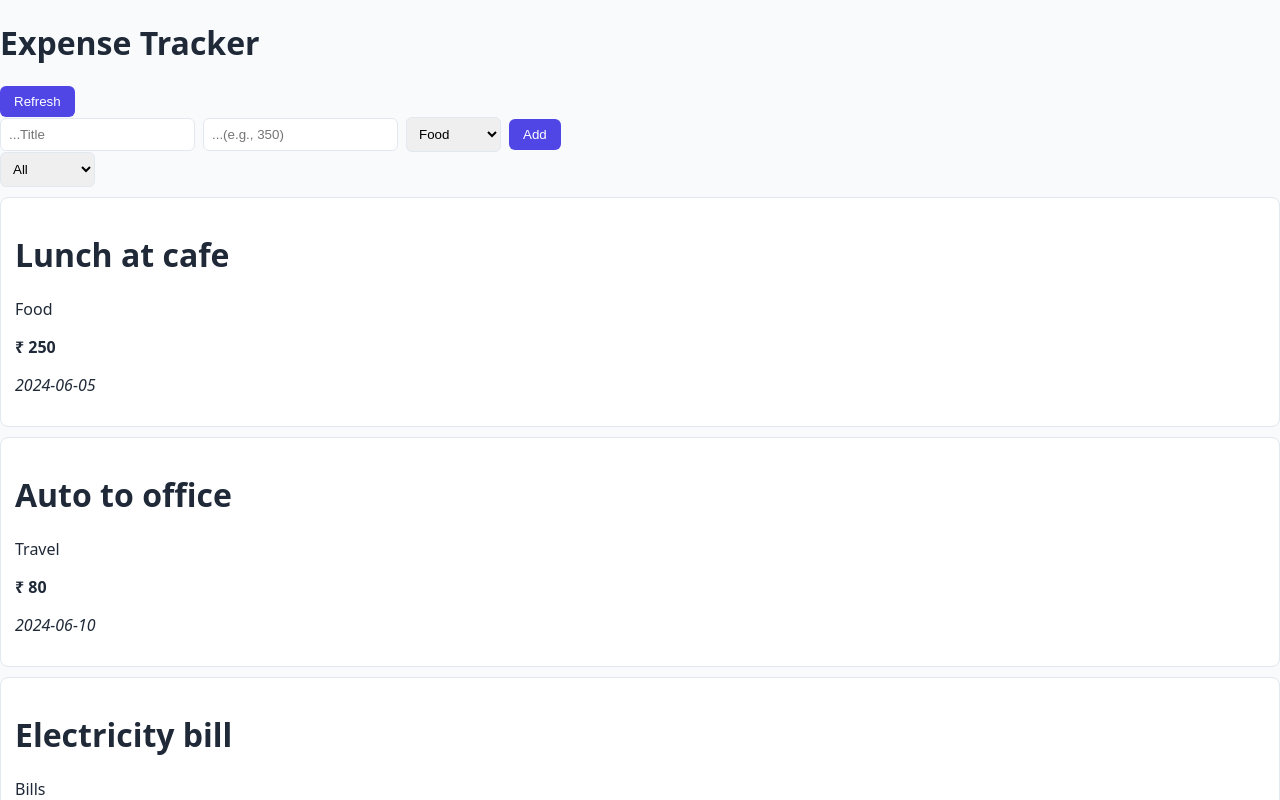
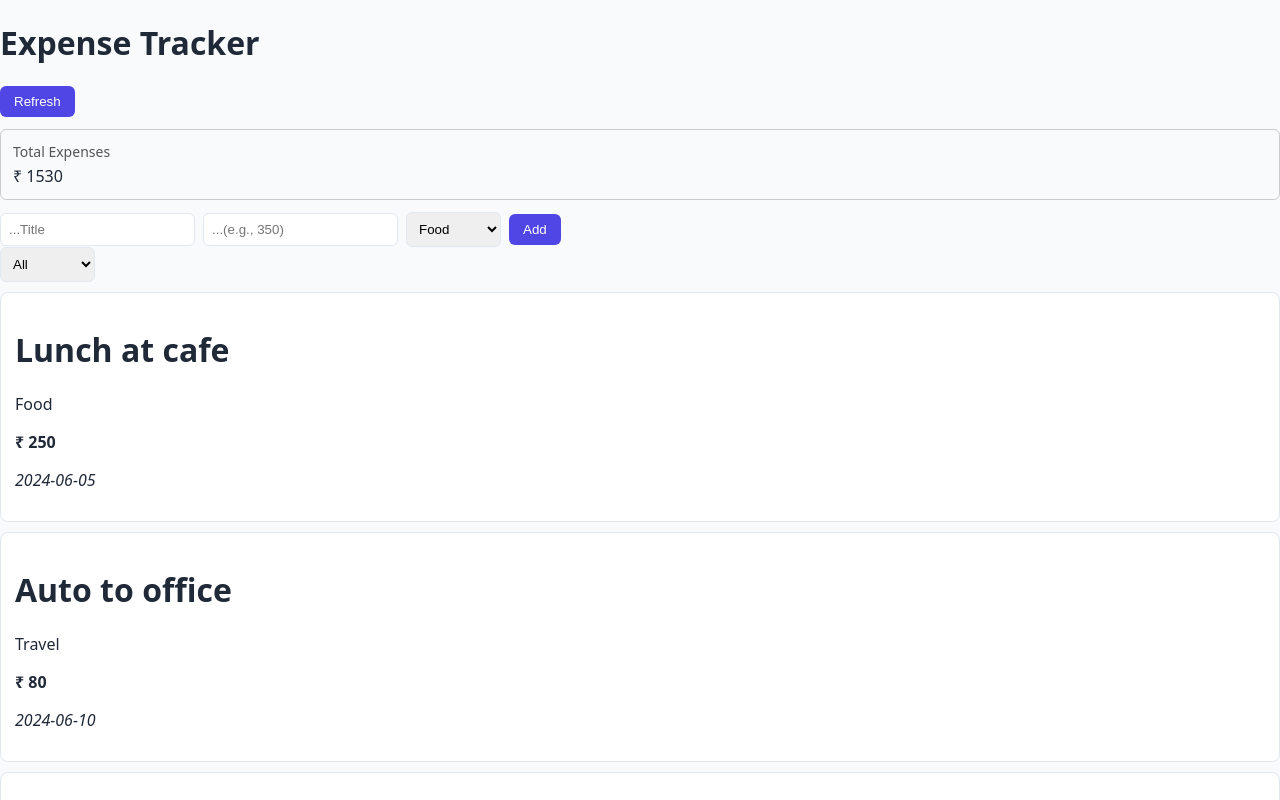
Before and after one commit to dvlpFDSkmr/money_tracker, a Next.js app: page / in a window 1280 px wide. Shown: the top 800 px of the page. Built offline with nearby package versions, Linux system fonts and the light colour scheme.

Commit message:
Add TotalCard component to display total expenses and integrate it into Home page

```diff
--- /dev/null
+++ b/src/components/TotalCard.tsx
@@ -0,0 +1,22 @@
+import type { Expense } from "../types/index";
+
+type TotalCardProps = {
+  expenses: Expense[];
+};
+
+export function TotalCard({ expenses }: TotalCardProps) {
+  const totalExpenses = expenses.reduce((acc, curr) => {
+    return acc + curr.amount;
+  }, 0);
+
+  return (
+    <div style={{ border: "1px solid #ccc", padding: "12px", margin: "12px 0", borderRadius: "6px" }}>
+      <p style={{ margin: 0, fontSize: "14px", color: "#555" }}>Total Expenses</p>
+      {totalExpenses === 0 ? (
+        <h1>No expenses all cleared</h1>
+      ) : (
+        <div style={{ margin: "4px 0 0 0" }}>₹ {totalExpenses}</div>
+      )}
+    </div>
+  );
+}
--- a/src/pages/index.tsx
+++ b/src/pages/index.tsx
@@ -5,6 +5,7 @@ import { ExpenseList } from "@/components/ExpenseList";
 import { useState } from "react";
 import { CategoryFilter } from "@/components/CategoryFilter";
 import { ExpenseForm } from "@/components/ExpenseForm";
+import { TotalCard } from "@/components/TotalCard";
 
 type NewExpenseInput = {
   title: string;
@@ -31,13 +32,14 @@ export default function Home({ expenses }: InferGetServerSidePropsType<typeof ge
     setError(null);
 
     try {
-      const response = await fetch("/api/expenses", { cache: "no-store" });
-      if (!response.ok) throw new Error("Failed to load responses");
-
+      const response = await fetch("/api/expenses");
+      if (!response.ok) {
+        throw new Error("Failed to fetch expenses");
+      }
       const data: Expense[] = await response.json();
       setMoneyExpense(data);
     } catch {
-      setError(`Error while fetching`);
+      setError("Error while fetching expenses");
     } finally {
       setIsLoading(false);
     }
@@ -62,22 +64,17 @@ export default function Home({ expenses }: InferGetServerSidePropsType<typeof ge
     return category === "All" || category === expense.category;
   });
 
-  if (isLoading) {
-    return <h1>...Loading</h1>;
-  }
-  if (error) {
-    return (
-      <div>
-        <h1>{error}</h1>
-        <button onClick={handlerefresh}>Refresh</button>
-      </div>
-    );
-  }
-
   return (
     <div>
       <h1>Expense Tracker</h1>
-      <button onClick={handlerefresh}>Refresh</button>
+
+      <button onClick={handlerefresh} disabled={isLoading}>
+        {isLoading ? "Refreshing..." : "Refresh"}
+      </button>
+
+      {error && <p>{error}</p>}
+
+      <TotalCard expenses={moneyExpense} />
       <ExpenseForm onAdd={handleAddExpense} />
       <CategoryFilter onDropDown={setCategory} />
       <ExpenseList expenses={filteredExpenses} />
```
